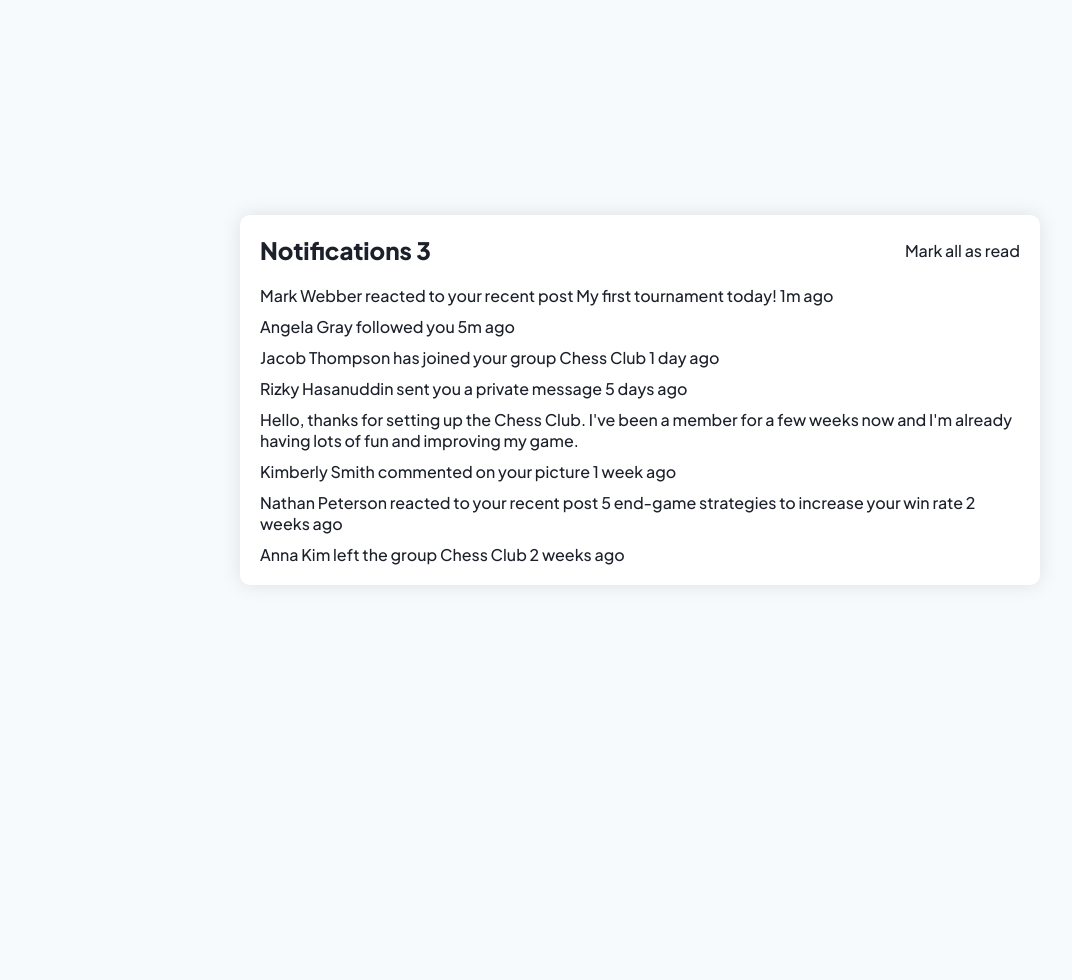
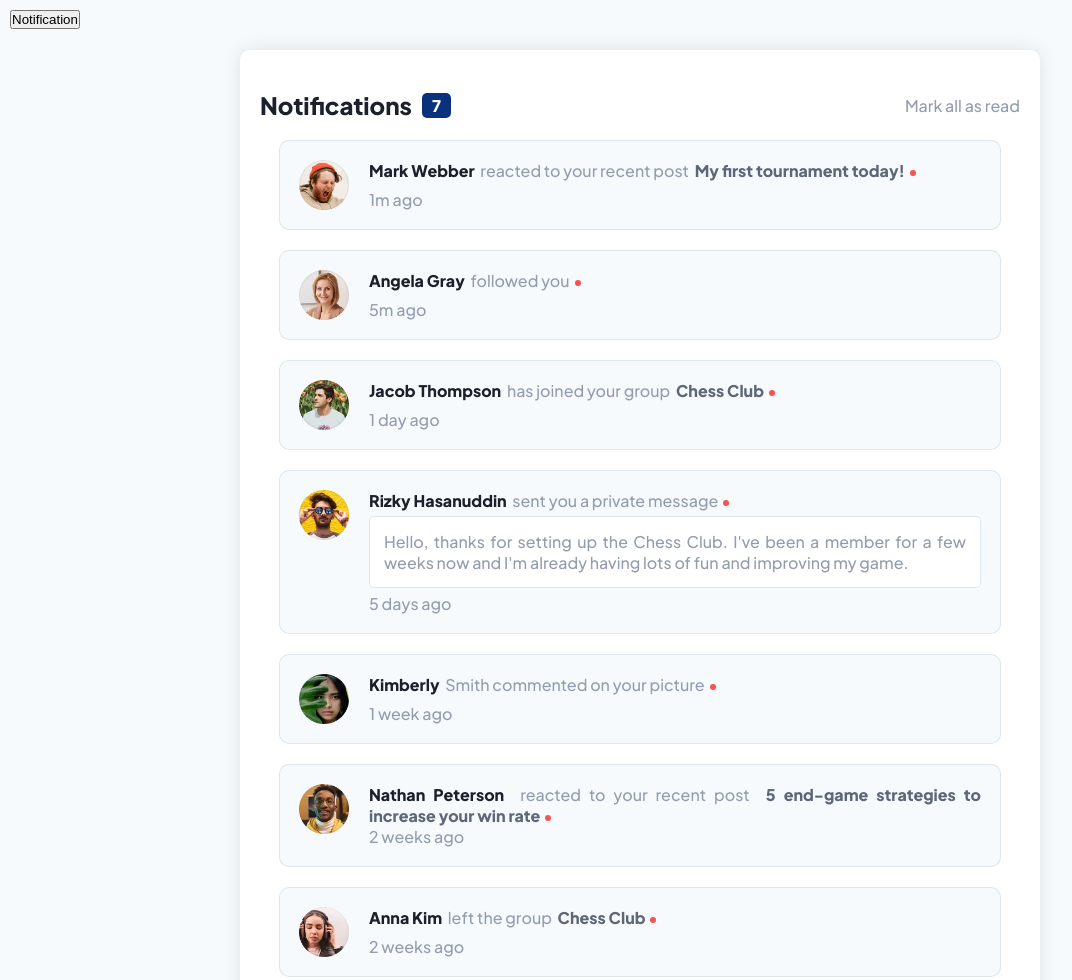
Before and after one commit to ccostafrias/projeto-fe-mentor, a plain HTML site: page level-junior/notifications-page-main/index.html in a window 1280 px wide. Shown: the whole page, without its empty margins (0-1072 px from the left). Before the commit the page ends 800 px from the top, so only its background shows below. Drawn offline with Linux system fonts and the light colour scheme.

Commit message:
Início do "notifications-page"

```diff
--- a/level-junior/notifications-page-main/index.html
+++ b/level-junior/notifications-page-main/index.html
@@ -7,46 +7,72 @@
   <link rel="stylesheet" href="style.css">
   <title>Frontend Mentor | Notifications page</title>
 </head>
-<body>
+<body onload="load(), count()">
   <main>
     <header>
-      <h2>Notifications <span id="notification-counter">3</span></h2>
-      <a href="#" id="link-markread">Mark all as read</a>
+      <div id="header-wrapper">
+        <h2>Notifications</h2>
+        <span id="notification-counter">3</span>
+      </div>
+      <a href="#" id="link-mark-read" onclick="markAsRead()">Mark all as read</a>
     </header>
     <section>
-      <div class="notification-card">
-        Mark Webber reacted to your recent post My first tournament today!
-        1m ago
+      <div class="notification-card active">
+        <img class="notification-avatar" src="./assets/images/avatar-mark-webber.webp" alt="avatar">
+        <div class="notification-content">
+          <p class="notification-txt"><a href="#" class="profile-perfil">Mark Webber</a> reacted to your recent post <a href="#" class="post-title">My first tournament today!</a></p>
+          <p class="notification-date">1m ago</p>
+        </div>
       </div>
-      <div class="notification-card">
-        Angela Gray followed you
-        5m ago
+      <div class="notification-card active">
+        <img class="notification-avatar" src="./assets/images/avatar-angela-gray.webp" alt="avatar">
+        <div class="notification-content">
+          <p class="notification-txt"><a href="" class="profile-perfil">Angela Gray</a> followed you</p>
+          <p class="notification-date">5m ago</p>
+        </div>
       </div>
-      <div class="notification-card">
-        Jacob Thompson has joined your group Chess Club
-        1 day ago
+      <div class="notification-card active">
+        <img class="notification-avatar" src="./assets/images/avatar-jacob-thompson.webp" alt="avatar">
+        <div class="notification-content">
+          <p class="notification-txt"><a href="#" class="profile-perfil">Jacob Thompson</a> has joined your group <a href="" class="post-title">Chess Club</a></p>
+          <p class="notification-date">1 day ago</p>
+        </div>
       </div>
-      <div class="notification-card">
-        Rizky Hasanuddin sent you a private message
-        5 days ago
+      <div class="notification-card active">
+        <img class="notification-avatar" src="./assets/images/avatar-rizky-hasanuddin.webp" alt="avatar">
+        <div class="notification-content">
+          <p class="notification-txt"><a href="#" class="profile-perfil">Rizky Hasanuddin</a> sent you a private message</p>
+          <p class="private-messsage">
+            Hello, thanks for setting up the Chess Club. I've been a member for a few weeks now and
+            I'm already having lots of fun and improving my game.
+          </p>
+          <p class="notification-date">5 days ago</p>
+        </div>
       </div>
-      <div class="notification-card">
-        Hello, thanks for setting up the Chess Club. I've been a member for a few weeks now and
-        I'm already having lots of fun and improving my game.
+      <div class="notification-card active">
+        <img class="notification-avatar" src="./assets/images/avatar-kimberly-smith.webp" alt="avatar">
+        <div class="notification-content">
+          <p class="notification-txt"><a href="#" class="profile-perfil">Kimberly</a> Smith commented on your picture</p>
+          <p class="notification-date">1 week ago</p>
+        </div>
       </div>
-      <div class="notification-card">
-        Kimberly Smith commented on your picture
-        1 week ago
+      <div class="notification-card active">
+        <img class="notification-avatar" src="./assets/images/avatar-nathan-peterson.webp" alt="avatar">
+        <div class="notification-content">
+          <p class="notification-txt"><a href="#" class="profile-perfil">Nathan Peterson</a> reacted to your recent post <a href="#" class="post-title">5 end-game strategies to increase your win rate</a></p>
+          <p class="notification-date">2 weeks ago</p>
+        </div>
       </div>
-      <div class="notification-card">
-        Nathan Peterson reacted to your recent post 5 end-game strategies to increase your win rate
-        2 weeks ago
-      </div>
-      <div class="notification-card">
-        Anna Kim left the group Chess Club
-        2 weeks ago
+      <div class="notification-card active">
+        <img class="notification-avatar" src="./assets/images/avatar-anna-kim.webp" alt="avatar">
+        <div class="notification-content">
+          <p class="notification-txt"><a href="#" class="profile-perfil">Anna Kim</a> left the group <a href="#" class="post-title">Chess Club</a></p>
+          <p class="notification-date">2 weeks ago</p>
+        </div>
       </div>
     </section>
   </main>
+  <input type="button" value="Notification" onclick="notification()">
+  <script src="script.js"></script>
 </body>
 </html>
--- /dev/null
+++ b/level-junior/notifications-page-main/script.js
@@ -0,0 +1,51 @@
+const countNotifications = document.getElementById("notification-counter")
+const notificationsSection = document.getElementsByTagName("section")[0]
+let cards = document.querySelectorAll(".notification-card")
+let notificationsActives = 0
+let countCards = -1
+
+function load(){
+    for (let i = 0; i < cards.length; i++) {
+        if (cards[i].classList.contains("active")){
+            addListener(cards[i])
+        }
+    }
+}
+function addListener(element){
+    element.addEventListener("click", function(){
+        if (element.classList.contains("active")){
+            element.classList.remove("active")
+        }
+        count()
+    })
+}
+function count(){
+    cards = document.querySelectorAll(".notification-card")
+    notificationsActives = 0
+    for (let i = 0; i < cards.length; i++) {
+        if (cards[i].classList.contains("active")){
+            notificationsActives ++
+        }
+    }
+    countNotifications.innerHTML = notificationsActives
+}
+function markAsRead(){
+    for (let i = 0; i < cards.length; i++) {
+        if (cards[i].classList.contains("active")){
+            cards[i].classList.remove("active")
+        }
+    }
+    count()
+}
+function notification(){
+    var notificationCard = cards[Math.round(Math.random() * 6)].cloneNode(true)
+    /*var notificationCard = document.createElement("div")
+    notificationCard.classList.add("notification-card")
+    notificationCard.classList.add("active")*/
+    notificationCard.classList.add("active")
+    notificationCard.style.order = countCards
+    countCards --
+    notificationsSection.appendChild(notificationCard)
+    addListener(notificationCard)
+    count()
+}
--- a/level-junior/notifications-page-main/style.css
+++ b/level-junior/notifications-page-main/style.css
@@ -22,16 +22,8 @@
     --fs-600: 1.5rem;
     --fs-500: 1.2rem;
     --fs-400: 1rem;
-}
-@media (max-width: 1100px) {
-    :root{
-        --fs-xl: 3rem;
-        --fs-600: 1.5rem;
-        --fs-500: 1.2rem;
-        --fs-400: 0.8rem
-    }
-}
-@media (max-width: 720px) {
+
+    --line-height: 1.4
     :root{
         --fs-xl: 3rem;
         --fs-600: 2rem;
@@ -43,9 +35,13 @@ a{
     text-decoration: none;
     color: inherit;
 }
+a:hover{
+    color: var(--color-blue) !important;
+}
 p{
     text-align: justify;
-    line-height: 1.4;
+    line-height: var(--line-height);
+    color: var(--color-blue-grayish);
 }
 html, body{
     min-height: 100vh;
@@ -59,14 +55,12 @@ body{
     width: 100%;
 }
 main{
-    position: absolute;
+    position: relative;
     display: block;
-    top: 50%;
-    left: 50%;
-    transform: translate(-50%, -50%);
+    margin: 50px auto;
     max-width: 800px;
+    padding: 40px 20px;
     width: 90%;
-    padding: 20px;
     background-color: white;
     box-shadow: 0 0 20px rgba(0,0,0,.1);
     border-radius: 10px;
@@ -78,11 +72,93 @@ header{
     align-items: center;
     margin-bottom: 20px;
 }
-#notification{
-
+#header-wrapper{
+    display: flex;
+    flex-direction: row;
+    align-items: center;
+    gap: 10px;
+}
+#notification-counter{
+    padding: 2px 10px;
+    color: white;
+    font-size: var(--fs-400);
+    font-weight: bold;
+    border-radius: 5px;
+    background-color: var(--color-blue);
+}
+#link-mark-read{
+    color: var(--color-blue-grayish);
 }
 section{
     display: flex;
     flex-direction: column;
-    gap: 10px;
+    align-items: center;
+    gap: 20px;
 }
+.notification-card{
+    cursor: auto;
+    display: flex;
+    flex-direction: row;
+    gap: 20px;
+    width: 95%;
+    padding: 20px;
+    height: fit-content;
+}
+.notification-avatar{
+    height: 50px;
+}
+.notification-content{
+    display: flex;
+    flex-direction: column;
+    justify-content: space-between;
+}
+.notification-txt{
+    position: relative;
+}
+.notification-card:is(.active){
+    cursor: pointer;
+    border-radius: 10px;
+    box-shadow: inset 0px 0px 0px 1px var(--color-blue-grayish-2);
+    background-color: var(--color-blue-grayish-light);
+}
+.notification-card:is(.active) .notification-txt::after{
+    content: "";
+    display: inline-block;
+    position: relative;
+    vertical-align: middle;
+    margin-left: 5px;
+    width: 6px;
+    height: 6px;
+    border-radius: 50%;
+    background-color: var(--color-red);
+}
+.profile-perfil{
+    color: var(--color-blue-dark);
+    font-weight: bold;
+}
+.profile-perfil::after{
+    content: "\a0";
+}
+.post-title{
+    color: var(--color-blue-grayish-dark);
+    font-weight: bold;
+}
+.post-title::before{
+    content: "\a0";
+}
+.private-messsage{
+    cursor: text;
+    margin: 5px 0;
+    padding: 15px;
+    border-radius: 5px;
+    background-color: white;
+    box-shadow: inset 0px 0px 0px 1px var(--color-blue-grayish-2);
+}
+.private-messsage:hover{
+    background-color: var(--color-blue-grayish-2);
+}
+input[type="button"]{
+    position: fixed;
+    top: 10px;
+    left: 10px;
+}
```
Also changed, not shown: 3 other files.
